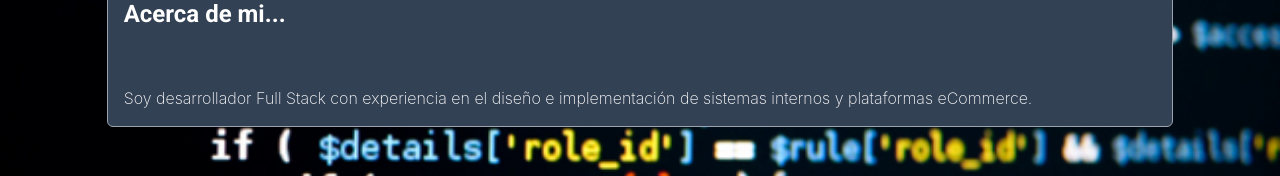
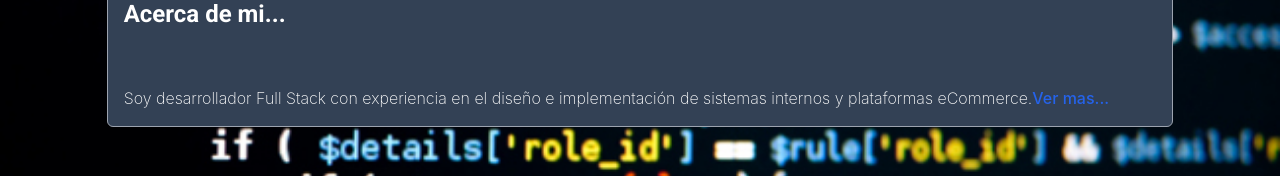
Before and after one commit to IsraelMkRb/mi-cv, a React (Create React App) app: page / in a window 1280 px wide. Shown: the part 393-569 px from the top of the page. Built offline with nearby package versions, Linux system fonts and the light colour scheme.

Commit message:
Adaptacion movil de seccion "Acerca de mi"

```diff
--- a/src/App.js
+++ b/src/App.js
@@ -1,6 +1,11 @@
+import { useState } from "react";
 import "./App.css";
 
 function App() {
+  const [moreInfoAboutMe, setMoreInfoAboutMe] = useState(false);
+
+  const handleClickMoreInfo = () => setMoreInfoAboutMe(!moreInfoAboutMe);
+
   return (
     <main className="h-screen w-screen m-0 p-0">
       <div className="fondo-acercade w-screen h-screen bg-slate-700 m-0 p-0">
@@ -14,11 +19,37 @@ function App() {
               height={150}
             />
 
-            <p className="text-2xl text-white roboto-700 p-4">Acerca de mi...</p>
+            <p className="text-2xl text-white roboto-700 p-4">
+              Acerca de mi...
+            </p>
             <br />
-            <p className="text-white inter-200 p-4">
+            <p
+              className="text-white inter-200 p-4"
+            >
               Soy desarrollador Full Stack con experiencia en el diseño e
               implementación de sistemas internos y plataformas eCommerce.
+              {!moreInfoAboutMe ? (
+                <button
+                  onClick={handleClickMoreInfo}
+                  className="font-medium text-blue-600 dark:text-blue-500 hover:underline"
+                >
+                  Ver mas...
+                </button>
+              ) : (
+                <>
+                  Me especializo en backend con ASP.NET (C#, VB.NET) y
+                  Django/FastAPI, y en frontend con Next.js, Angular y Vue. Me
+                  apasiona crear soluciones escalables, optimizadas y seguras,
+                  siempre buscando mejorar la eficiencia y experiencia del
+                  usuario.
+                  <button
+                    onClick={handleClickMoreInfo}
+                    className="font-medium text-blue-600 dark:text-blue-500 hover:underline"
+                  >
+                    Ver menos...
+                  </button>
+                </>
+              )}
             </p>
           </div>
         </div>
```
